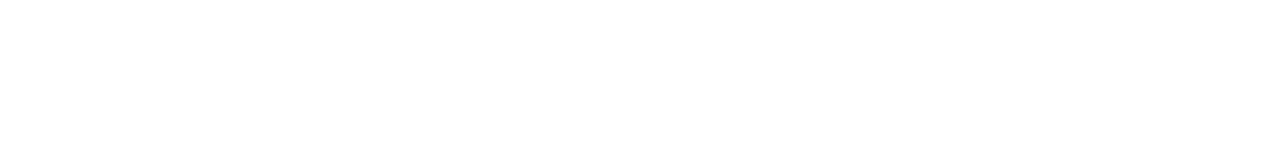
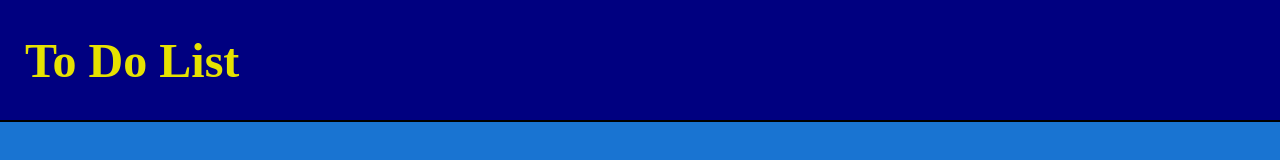
Before and after one commit to Atreat738/To-Do-List, a website built with webpack: page dist/index.html in a window 1280 px wide. Built offline with nearby package versions, Linux system fonts and the light colour scheme.

Commit message:
Added Header and stylings

```diff
--- a/src/index.js
+++ b/src/index.js
@@ -1 +1 @@
-alert('TEST');
+import './style.css';
--- /dev/null
+++ b/src/style.css
@@ -0,0 +1,21 @@
+body {
+    margin: 0;
+    padding: 0;
+    background-color: #1974d2
+}
+
+header {
+    display: flex;
+    align-items: center;
+    top: 0;
+    height: 15vh;
+    width: 100%;
+    border-bottom: 2px solid black;
+    background-color: navy;
+}
+
+header h1 {
+    margin-left: 25px;
+    font-size: 3rem;
+    color: #e6e200;
+}
--- a/webpack.config.js
+++ b/webpack.config.js
@@ -6,4 +6,12 @@ module.exports = {
         filename: 'bundle.js',
         path: path.resolve(__dirname, 'dist'),
     },
+    module: {
+        rules: [
+            {
+                test: /\.css$/i,
+                use: ['style-loader', 'css-loader'],
+            },
+        ],
+    },
 };
```
Also changed, not shown: dist/index.html.
